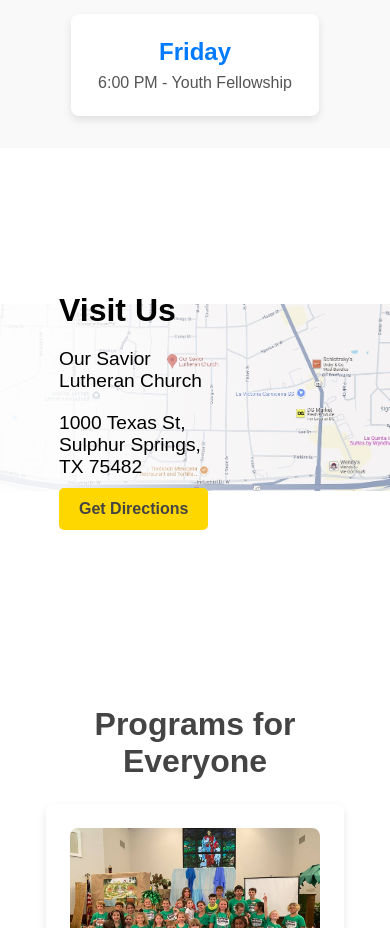
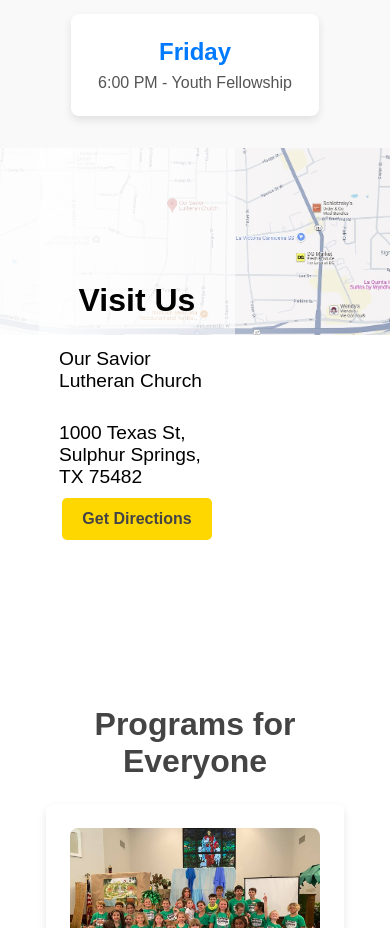
Before and after one commit to wvuarodbar/church-website, a React (Create React App) app: page / in a window 390 px wide. Shown: the part 1660-2588 px from the top of the page. Built offline with nearby package versions, Linux system fonts and the light colour scheme.

Commit message:
Adding Mobile Friendly View

```diff
--- a/src/pages/Home.css
+++ b/src/pages/Home.css
@@ -254,6 +254,33 @@ body, .home {
   z-index: 1;
 }
 
+@media (max-width: 768px) {
+  .overlay-content {
+      position: absolute;
+      top: 0;
+      left: 0;
+      width: 100%;
+      height: 100%;
+      background-color: rgba(255, 255, 255, 0.6); /* White overlay with 60% transparency */
+      display: flex;
+      flex-direction: column;
+      justify-content: center;
+      align-items: center;
+      text-align: center;
+      padding: 20px;
+      color: #333; /* Text color for readability */
+  }
+
+  .map-container {
+      position: relative; /* Ensure overlay positions relative to the container */
+  }
+
+  .map-image {
+      width: 100%;
+      height: auto;
+  }
+}
+
 
 .overlay-content {
     position: absolute;
```
